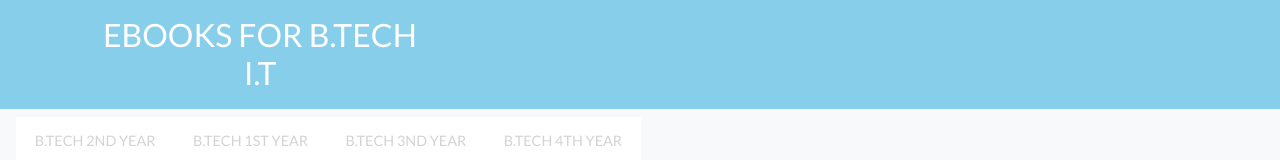
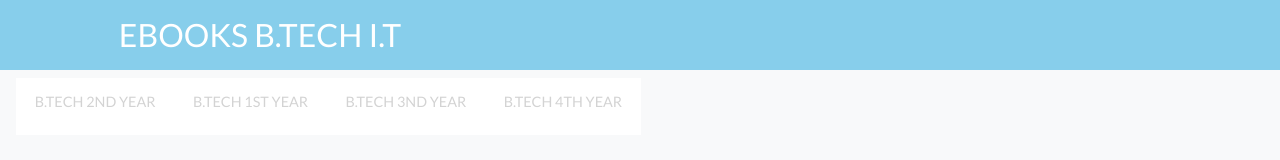
Before and after one commit to VINAY7484/vpspu.github.io, a plain HTML site: page eb/INDEX.html in a window 1280 px wide. Shown: the top 160 px of the page. Drawn offline with nearby package versions, Linux system fonts and the light colour scheme; a script that the page names is missing; some icons are missing; a web font is replaced by a local one.

Commit message:
Update INDEX.html

```diff
--- a/eb/INDEX.html
+++ b/eb/INDEX.html
@@ -19,7 +19,7 @@
 <div class="row">
 
 <div class="col-md-4 col-12  text-center ">
-<h2 class="my-md-3 site-title text-white "> EBOOKS FOR B.TECH I.T </h2>
+<h2 class="my-md-3 site-title text-white "> EBOOKS B.TECH I.T </h2>
 </div>
 
 </div>
```
